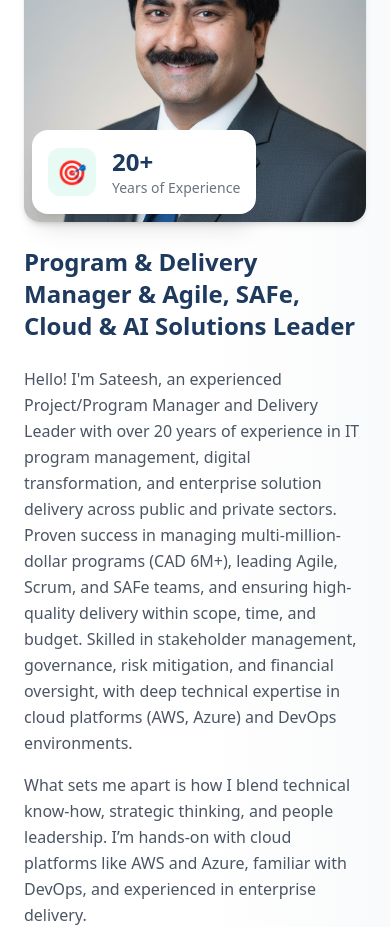
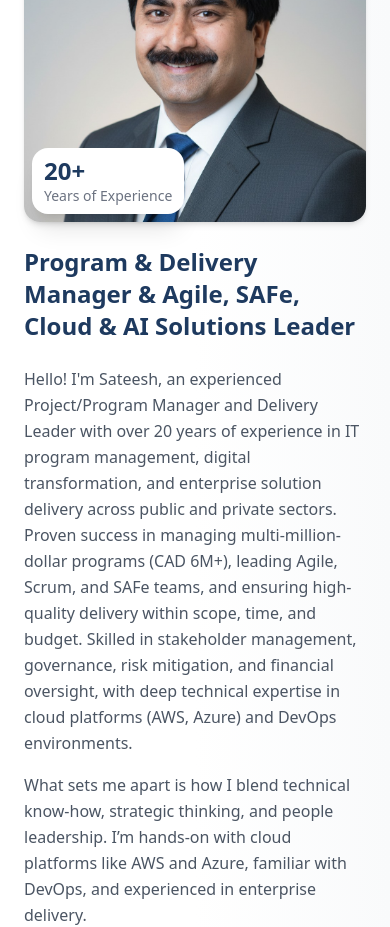
Before and after one commit to sat33shgit/Portfolio, a React (Vite) app: page / in a window 390 px wide. Shown: the part 1400-2327 px from the top of the page. Built offline with nearby package versions, Linux system fonts and the light colour scheme.

Commit message:
About: reduce badge vertical padding and tighten text spacing on mobile

```diff
--- a/src/components/sections/About.jsx
+++ b/src/components/sections/About.jsx
@@ -104,14 +104,14 @@ export default function About() {
                   />
                 </div>
 
-                <div className="absolute left-2 bottom-2 bg-white rounded-2xl p-4 shadow-xl w-54 md:w-54">
-                  <div className="flex items-center gap-4">
-                    <div className="w-12 h-12 bg-[#20c997]/10 rounded-xl flex items-center justify-center">
+                <div className="absolute left-2 bottom-2 bg-white rounded-2xl py-2 px-3 sm:p-4 shadow-xl w-54 md:w-54">
+                  <div className="flex items-center gap-3 sm:gap-4">
+                    <div className="hidden sm:flex w-12 h-12 bg-[#20c997]/10 rounded-xl flex items-center justify-center">
                       <span className="text-2xl">🎯</span>
                     </div>
                     <div>
-                      <p className="text-2xl font-bold text-[#1e3a5f]">20+</p>
-                      <p className="text-gray-500 text-sm">Years of Experience</p>
+                      <p className="text-2xl font-bold text-[#1e3a5f] leading-tight sm:leading-normal">20+</p>
+                      <p className="text-gray-500 text-sm mt-0 sm:mt-1">Years of Experience</p>
                     </div>
                   </div>
                 </div>
```
